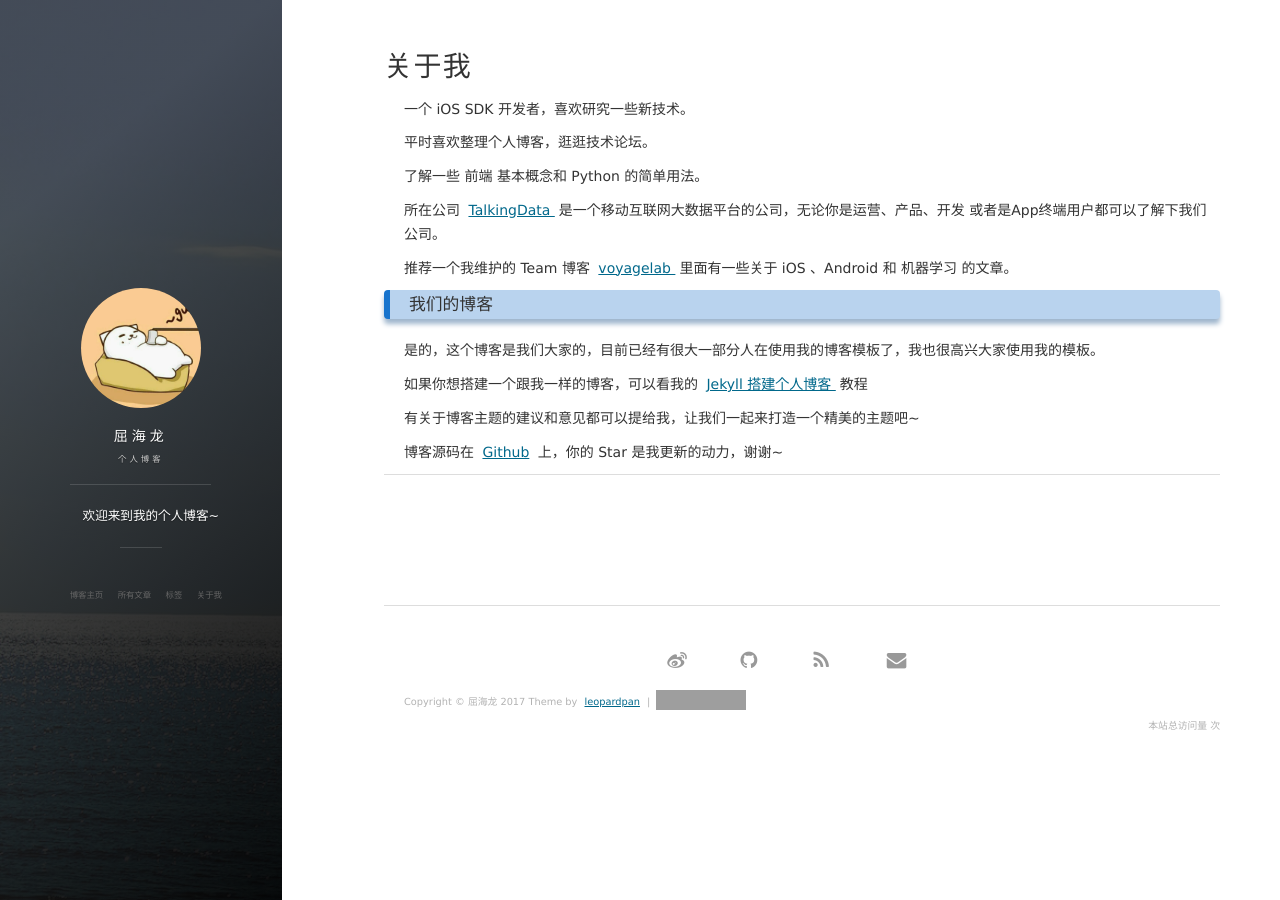
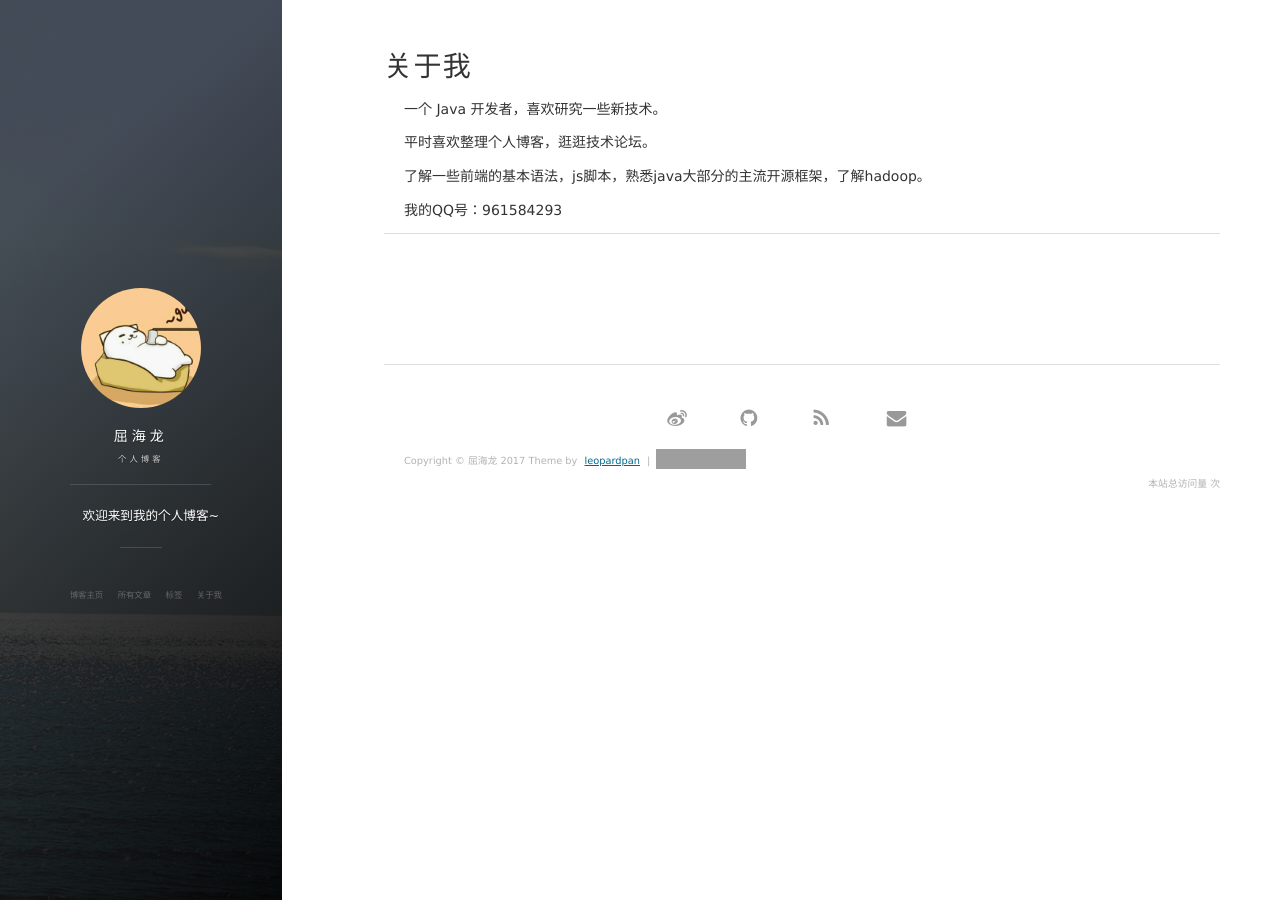
Before and after one commit to quhailong/quhailong.github.io, a Jekyll site: the page built from about.md, in a window 1280 px wide. Built offline with Jekyll 4.4.1, drawn with Linux system fonts in a browser that asks for light colours; nearby versions of some CDN libraries; comment, search, counter and statistics services are not loaded; grey boxes are pictures that could not be loaded.

Commit message:
Update about.md
修改关于我

```diff
--- a/about.md
+++ b/about.md
@@ -3,50 +3,12 @@ layout: page
 title: 关于我
 ---
 
-一个 iOS SDK 开发者，喜欢研究一些新技术。
+一个 Java 开发者，喜欢研究一些新技术。
 <p>
 平时喜欢整理个人博客，逛逛技术论坛。
 <p>
-了解一些 前端 基本概念和 Python 的简单用法。
-
+了解一些前端的基本语法，js脚本，熟悉java大部分的主流开源框架，了解hadoop。
 <p>
-
-所在公司
-<a target="_blank" href="https://www.talkingdata.com/"> TalkingData </a>
-是一个移动互联网大数据平台的公司，无论你是运营、产品、开发 或者是App终端用户都可以了解下我们公司。
-<p>
-
-推荐一个我维护的 Team 博客
-<a target="_blank" href="http://talkingdata.me/"> voyagelab </a>
-里面有一些关于 iOS 、Android 和 机器学习 的文章。
-
-<p>
-
-<h3> 我们的博客 </h3>
-
-<p>
-
-是的，这个博客是我们大家的，目前已经有很大一部分人在使用我的博客模板了，我也很高兴大家使用我的模板。
-
-<p>
-
-如果你想搭建一个跟我一样的博客，可以看我的
-<a href="/2016/10/jekyll_tutorials1/"> Jekyll 搭建个人博客 </a>
-教程
-
-<p>
-
-有关于博客主题的建议和意见都可以提给我，让我们一起来打造一个精美的主题吧~
-
-<p>
-
-博客源码在 <a target="_blank" href='https://github.com/leopardpan/leopardpan.github.io/'>Github</a> 上，你的 Star 是我更新的动力，谢谢~
-
-<p>
-
-<p>
-
-<p>
-
+我的QQ号：961584293
 
 {% include comments.html %}
```
